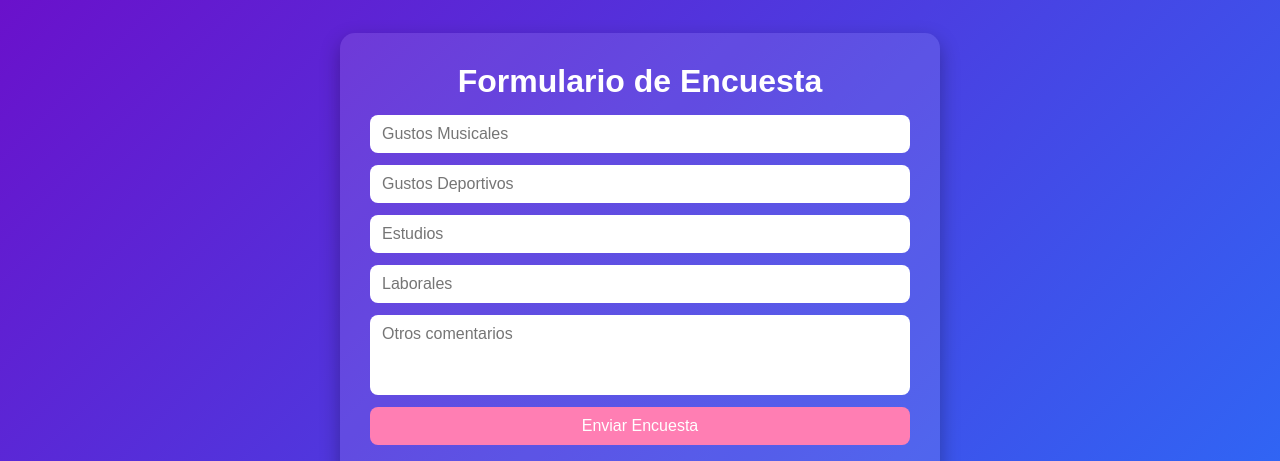
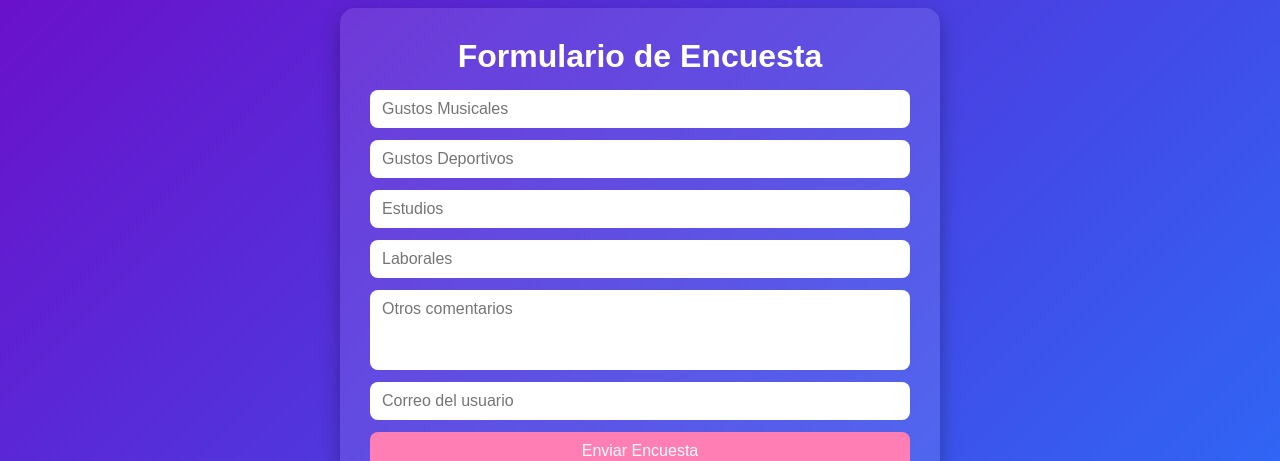
Before and after one commit to iv4nchopy/puntoextra5, a plain HTML site: page encuesta.html in a window 1280 px wide. Shown: the top 461 px of the page. Drawn offline with nearby package versions, Linux system fonts and the light colour scheme.

Commit message:
Update encuesta.html

```diff
--- a/encuesta.html
+++ b/encuesta.html
@@ -16,6 +16,7 @@
       <input type="text" id="studies" placeholder="Estudios" required>
       <input type="text" id="work" placeholder="Laborales" required>
       <textarea id="others" placeholder="Otros comentarios"></textarea>
+      <input type="email" id="email" placeholder="Correo del usuario" required>
       <button type="submit">Enviar Encuesta</button>
     </form>
 
```
